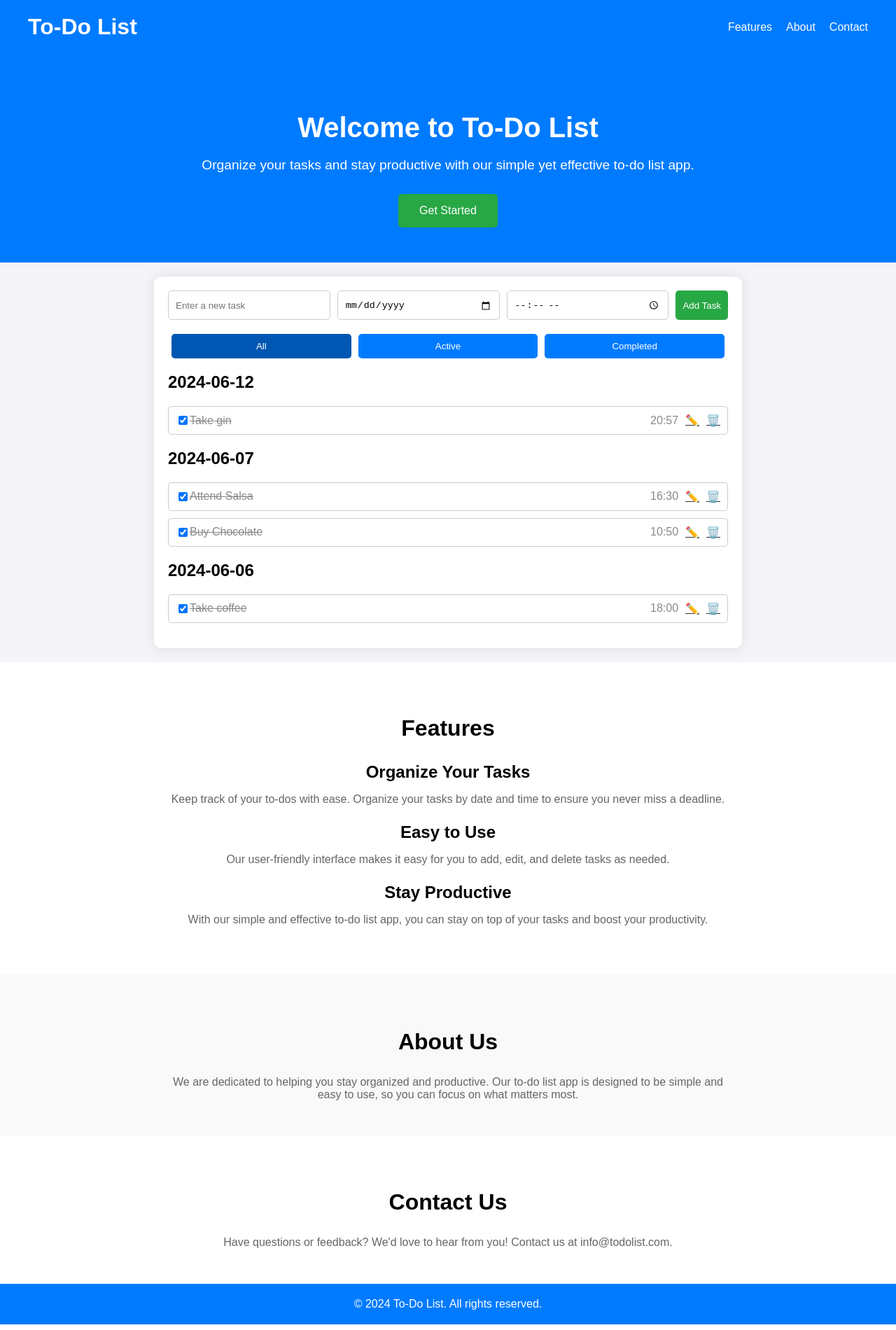
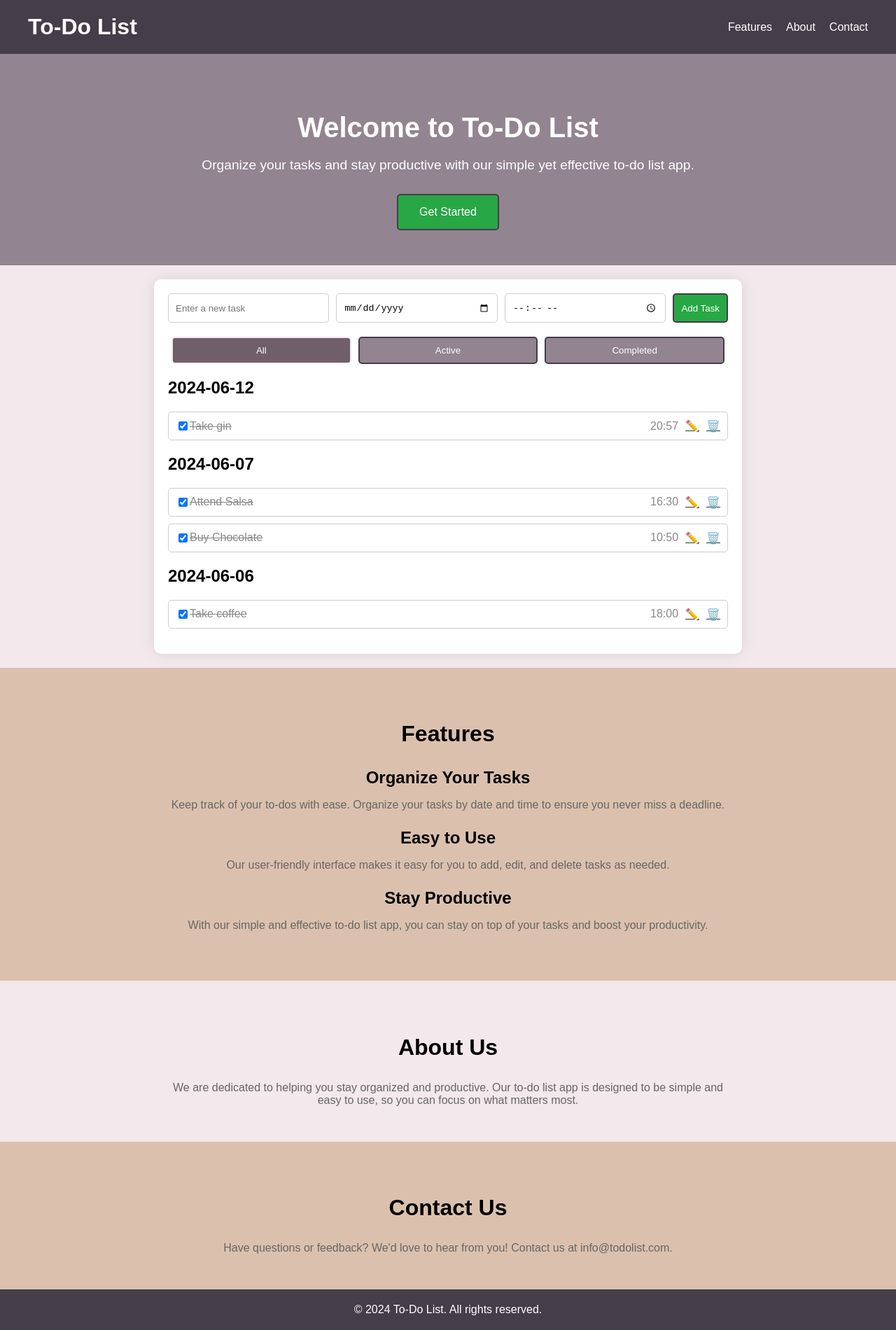
Before and after one commit to WINNIE-MBINYA/To-do-list, a Flask app: page / in a window 1280 px wide. Shown: the whole page at 70% size. Run offline with Flask 3, Linux system fonts and the light colour scheme.

Commit message:
Change colour palette

```diff
--- a/static/styles.css
+++ b/static/styles.css
@@ -1,12 +1,12 @@
 body {
     font-family: 'Arial', sans-serif;
-    background-color: #f4f4f9;
+    background-color: #F3E8EB;
     margin: 0;
     padding: 0;
 }
 
 header {
-    background: #007bff;
+    background: #433E49;
     color: white;
     padding: 20px 0;
 }
@@ -41,10 +41,10 @@ nav ul li a {
 }
 
 .hero {
-    background-color: #007bff; /* Changed to a solid color for better text visibility */
+    background-color: #928490;
     color: white;
     text-align: center;
-    padding: 50px 20px; /* Reduced padding to avoid excessive whitespace */
+    padding: 50px 20px;
 }
 
 .hero-container {
@@ -53,27 +53,29 @@ nav ul li a {
 }
 
 .hero h1 {
-    font-size: 2.5em; /* Adjusted font size for better balance */
+    font-size: 2.5em;
     margin-bottom: 20px;
 }
 
 .hero p {
     font-size: 1.2em;
-    margin-bottom: 30px; /* Reduced margin for better spacing */
+    margin-bottom: 30px;
 }
 
 .cta-btn {
     padding: 15px 30px;
-    border: none;
+    border: 2px solid #433E49;
     background: #28a745;
     color: white;
     font-size: 1em;
     border-radius: 5px;
     cursor: pointer;
+    transition: background 0.3s, border-color 0.3s;
 }
 
 .cta-btn:hover {
     background: #218838;
+    border-color: #F3E8EB;
 }
 
 .container {
@@ -106,15 +108,17 @@ h1 {
 
 .add-form button, .edit-form button {
     padding: 10px;
-    border: none;
+    border: 2px solid #433E49;
     background: #28a745;
     color: white;
     border-radius: 5px;
     cursor: pointer;
+    transition: background 0.3s, border-color 0.3s;
 }
 
 .add-form button:hover, .edit-form button:hover {
     background: #218838;
+    border-color: #F3E8EB;
 }
 
 .task-list {
@@ -171,22 +175,25 @@ h1 {
 
 .filter-btn {
     padding: 10px;
-    border: none;
-    background: #007bff;
+    border: 2px solid #433E49;
+    background: #928490;
     color: white;
     border-radius: 5px;
     cursor: pointer;
     flex: 1;
     margin: 0 5px;
     text-align: center;
+    transition: background 0.3s, border-color 0.3s;
 }
 
 .filter-btn:hover {
-    background: #0056b3;
+    background: #705e69;
+    border-color: #F3E8EB;
 }
 
 .filter-btn.active {
-    background: #0056b3;
+    background: #705e69;
+    border-color: #F3E8EB;
 }
 
 .edit-form {
@@ -205,14 +212,14 @@ h1 {
 
 /* Features Section */
 .features {
-    background-color: #fff;
+    background-color: #DBC1AD;
     padding: 50px 20px;
     text-align: center;
 }
 
 .features h2 {
     font-size: 2em;
-    margin-bottom: 30px; /* Increased margin for better separation */
+    margin-bottom: 30px;
 }
 
 .feature-item {
@@ -231,45 +238,45 @@ h1 {
 
 /* About Section */
 .about {
-    background-color: #f9f9f9;
+    background-color: #F3E8EB;
     padding: 50px 20px;
     text-align: center;
 }
 
 .about h2 {
     font-size: 2em;
-    margin-bottom: 30px; /* Increased margin for better separation */
+    margin-bottom: 30px;
 }
 
 .about p {
     font-size: 1em;
     color: #666;
-    max-width: 800px; /* Increased max-width for better text layout */
+    max-width: 800px;
     margin: 0 auto;
 }
 
 /* Contact Section */
 .contact {
-    background-color: #fff;
+    background-color: #DBC1AD;
     padding: 50px 20px;
     text-align: center;
 }
 
 .contact h2 {
     font-size: 2em;
-    margin-bottom: 30px; /* Increased margin for better separation */
+    margin-bottom: 30px;
 }
 
 .contact p {
     font-size: 1em;
     color: #666;
-    max-width: 800px; /* Increased max-width for better text layout */
+    max-width: 800px;
     margin: 0 auto;
 }
 
 /* Footer */
 footer {
-    background: #007bff;
+    background: #433E49;
     color: white;
     text-align: center;
     padding: 20px 0;
```
Also changed, not shown: other parts of static/styles.css (+1 -1 lines).
